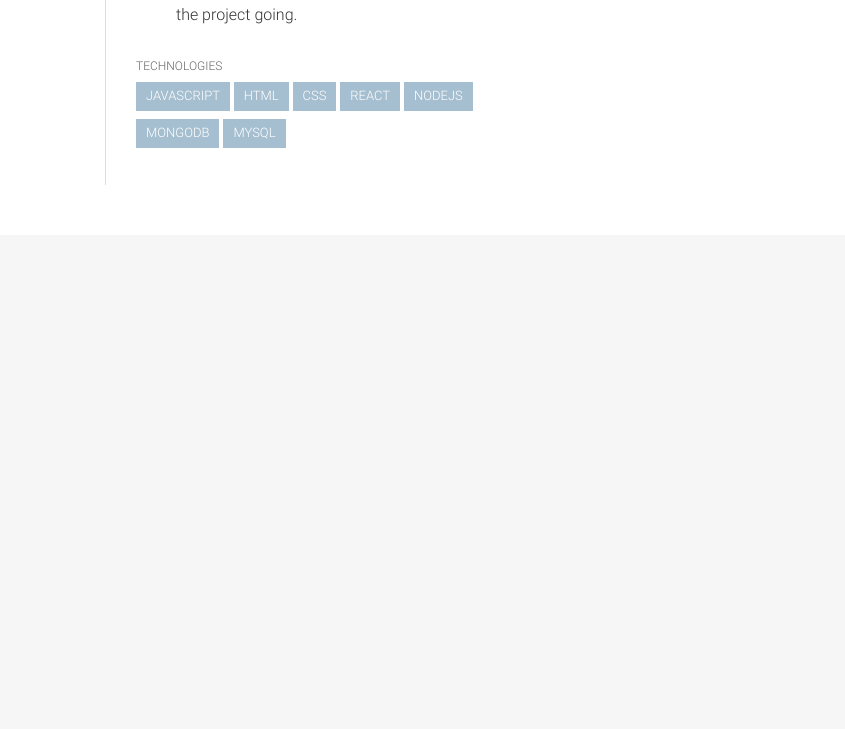
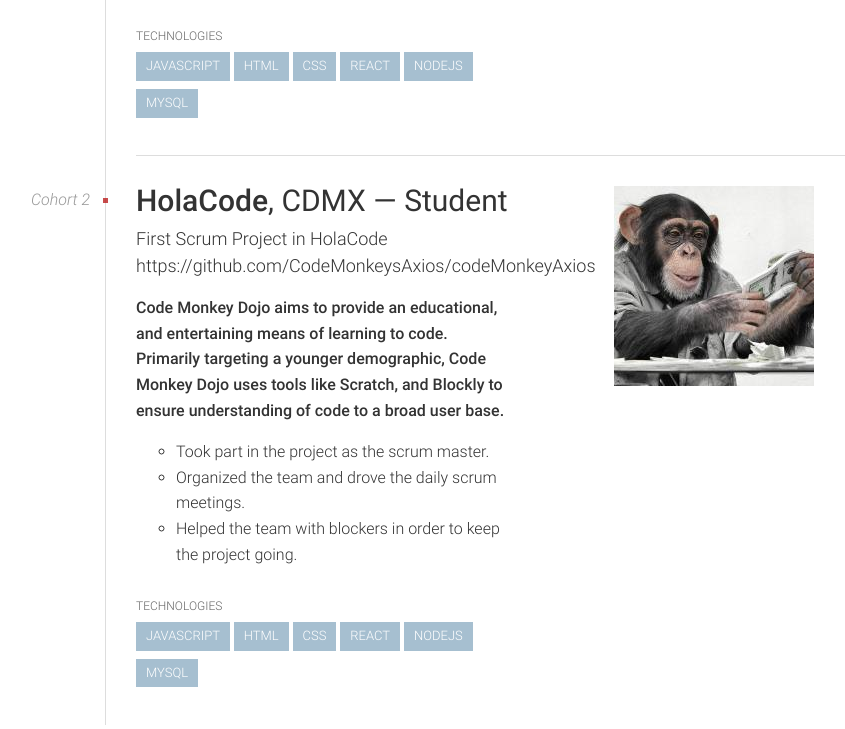
Before and after one commit to pancho508/h-portfolio, a website: page client/portfolio/index.html in a window 1280 px wide. Shown: the part 1353-2082 px from the top of the page, without its empty margins (344-1189 px from the left). Before the commit the page ends 1588 px from the top, so only its background shows below. Drawn offline with Linux system fonts and the light colour scheme.

Commit message:
codemonkey url

```diff
--- a/client/portfolio/index.html
+++ b/client/portfolio/index.html
@@ -183,12 +183,12 @@
             <!-- CodeMonkeyDojo -->
             <li class="timeline_element project">
               <div class="timeline_element-date">
-                <time class="timeline_element-date-text">codeMonkeyDojo</time>
+                <time class="timeline_element-date-text">Cohort 2</time>
               </div>
               <div class="timeline_element-contents">
                 <div class="project-text">
                   <a href="/portfolio/holacode/" class="project-link">
-                    <div class="project-title"><strong>HolaCode</strong>, CDMX — Cohort 2</div>
+                    <div class="project-title"><strong>HolaCode</strong>, CDMX — Student</div>
                     <div class="project-subtitle">First Scrum Project in HolaCode</div>
                   </a>
                   <div class="project-description">
@@ -208,7 +208,46 @@
                       <li><a href='https://reactjs.org/' rel='nofollow' target='_blank'>CSS</a></li>
                       <li><a href='https://reactjs.org/' rel='nofollow' target='_blank'>React</a></li>
                       <li><a href='https://nodejs.org/en/' rel='nofollow' target='_blank'>nodeJS</a></li>
-                      <li><a href='https://www.mongodb.com/' rel='nofollow' target='_blank'>mongodb</a></li>
+                      <li><a href='https://www.mysql.com/' rel='nofollow' target='_blank'>mySQL</a></li>
+                    </ul>
+                  </div>
+                </div>
+                <div class="project-image">
+                  <a href="https://holacode.com/">
+                    <img src="../images/codeMonkey.jpeg" width="200" height="200" alt="holaCode">
+                  </a>
+                </div>
+              </div>
+            </li>
+            <!-- CodeMonkeyDojo -->
+            <li class="timeline_element project">
+              <div class="timeline_element-date">
+                <time class="timeline_element-date-text">Cohort 2</time>
+              </div>
+              <div class="timeline_element-contents">
+                <div class="project-text">
+                  <a href="/portfolio/holacode/" class="project-link">
+                    <div class="project-title"><strong>HolaCode</strong>, CDMX — Student</div>
+                    <div class="project-subtitle">First Scrum Project in HolaCode</div>
+                    <div class="project-subtitle">https://github.com/CodeMonkeysAxios/codeMonkeyAxios</div>
+                  </a>
+                  <div class="project-description">
+                    <p><strong>Code Monkey Dojo aims to provide an educational, and entertaining means of learning to code. Primarily targeting a younger demographic, Code Monkey Dojo uses tools like Scratch, and Blockly to ensure understanding of code to a broad user base.</strong></p>
+                    <ul>
+                      <li>Took part in the project as the scrum master.</li>
+                      <li>Organized the team and drove the daily scrum meetings.</li>
+                      <li>Helped the team with blockers in order to keep the project  going.</li>
+                    </ul>
+                  </div>
+                  <div class="project-technologies">
+                    <div class="technologies-title">Technologies</div>
+                    <ul class="tech-tags">
+                      <li><a href='https://developer.mozilla.org/en-US/docs/Web/javascript' rel='nofollow'
+                          target='_blank'>javaScript</a></li>
+                      <li><a href='https://reactjs.org/' rel='nofollow' target='_blank'>HTML</a></li>
+                      <li><a href='https://reactjs.org/' rel='nofollow' target='_blank'>CSS</a></li>
+                      <li><a href='https://reactjs.org/' rel='nofollow' target='_blank'>React</a></li>
+                      <li><a href='https://nodejs.org/en/' rel='nofollow' target='_blank'>nodeJS</a></li>
                       <li><a href='https://www.mysql.com/' rel='nofollow' target='_blank'>mySQL</a></li>
                     </ul>
                   </div>
```
